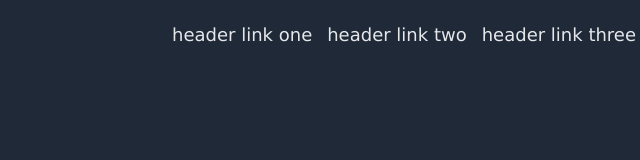
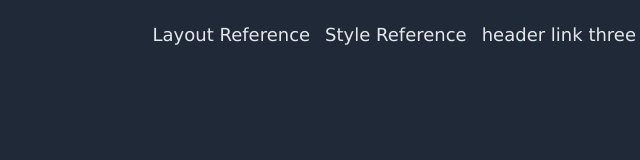
Before and after one commit to moonie1077/landing_page, a plain HTML site: page index.html in a window 1280 px wide. Shown: the top 160 px of the page, 544-1184 px from the left. Drawn offline with Linux system fonts and the light colour scheme.

Commit message:
Added reference links.

```diff
--- a/index.html
+++ b/index.html
@@ -11,8 +11,8 @@
     <div class="header_row">
         <div class="header_logo">Header Logo</div>
         <div class="header_links">
-            <a href="#">header link one</a>
-            <a href="#">header link two</a>
+            <a href="./images/reference.png" target="_blank">Layout Reference</a>
+            <a href="./images/style.png" target="_blank">Style Reference</a>
             <a href="#">header link three</a>
         </div>
     </div>
```
Also changed, not shown: images/reference.png (added), images/style.png (added).
